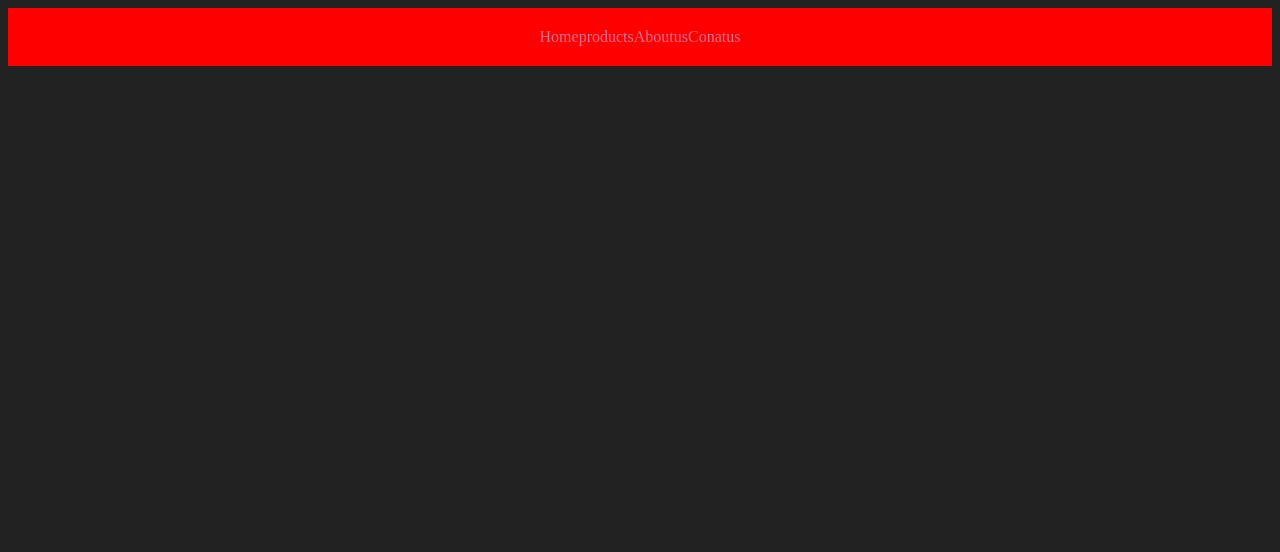
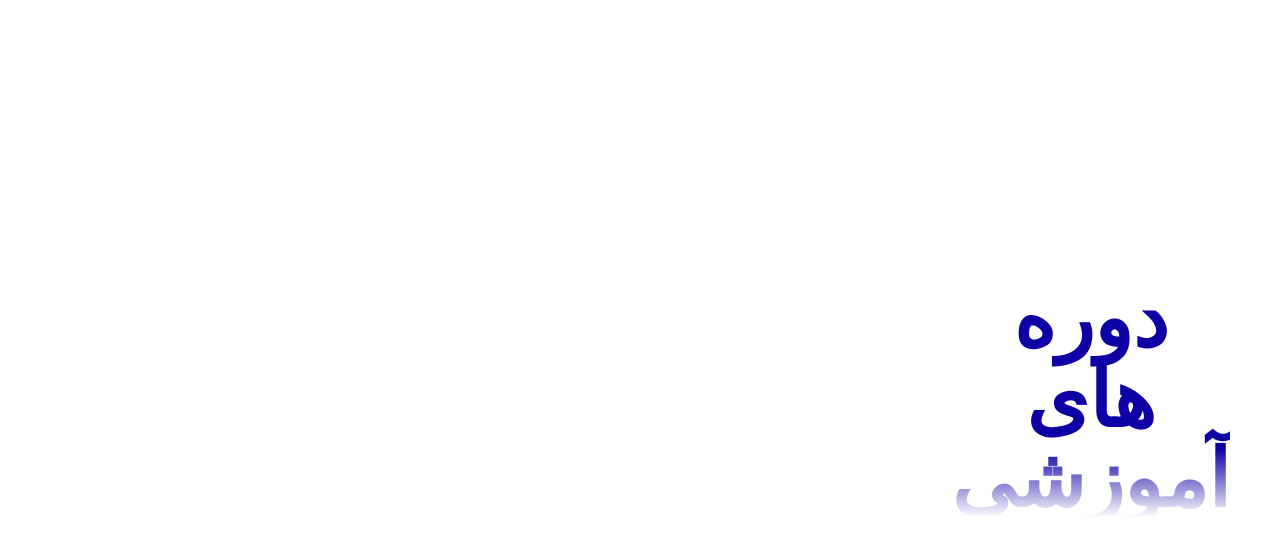
Before and after one commit to spdfalcon/sass, a website: page index.html in a window 1280 px wide. Drawn offline with Linux system fonts and the light colour scheme.

Commit message:
reset css

```diff
--- a/index.html
+++ b/index.html
@@ -1,19 +1,18 @@
 <!DOCTYPE html>
-<html lang="en">
+<html dir="rtl" lang="fa">
 <head>
     <meta charset="UTF-8">
     <meta name="viewport" content="width=device-width, initial-scale=1.0">
+    <link rel="stylesheet" href="styles/resetcss.css">
     <link rel="stylesheet" href="./styles/style.css">
     <title>Document</title>
 </head>
 <body>
     <div class="main">
-<header>
-    <a href="#">Home</a>
-    <a href="#">products</a>
-    <a href="#">Aboutus</a>
-    <a href="#">Conatus</a>
-</header>
+        <div class="right">
+            <h1>دوره های آموزشی</h1>
+        </div>
+        <div class="slider"></div>
     </div>
 </body>
 </html>
--- /dev/null
+++ b/package.json
@@ -0,0 +1,6 @@
+{
+  "dependencies": {
+    "bootstrap-icons": "^1.11.1",
+    "swiper": "^10.3.1"
+  }
+}
--- a/styles/header.scss
+++ /dev/null
@@ -1,15 +0,0 @@
-.main {
-    header {
-      //mixing چون همه جا استفاده میشه و در همه جا این کد همه چیز رو سنتر میکنه پس باقی جاها بش نیاز داریم
-      // display: flex;
-      // justify-content: center;
-      //
-      @include centerEvryThing();
-      background-color: red;
-      padding: 20px;
-      a {
-        text-decoration: none;
-        color: palevioletred;
-      }
-    }
-  }
--- /dev/null
+++ b/styles/resetcss.css
@@ -0,0 +1,48 @@
+/* http://meyerweb.com/eric/tools/css/reset/
+   v2.0 | 20110126
+   License: none (public domain)
+*/
+
+html, body, div, span, applet, object, iframe,
+h1, h2, h3, h4, h5, h6, p, blockquote, pre,
+a, abbr, acronym, address, big, cite, code,
+del, dfn, em, img, ins, kbd, q, s, samp,
+small, strike, strong, sub, sup, tt, var,
+b, u, i, center,
+dl, dt, dd, ol, ul, li,
+fieldset, form, label, legend,
+table, caption, tbody, tfoot, thead, tr, th, td,
+article, aside, canvas, details, embed,
+figure, figcaption, footer, header, hgroup,
+menu, nav, output, ruby, section, summary,
+time, mark, audio, video {
+	margin: 0;
+	padding: 0;
+	border: 0;
+	font-size: 100%;
+	font: inherit;
+	vertical-align: baseline;
+}
+/* HTML5 display-role reset for older browsers */
+article, aside, details, figcaption, figure,
+footer, header, hgroup, menu, nav, section {
+	display: block;
+}
+body {
+	line-height: 1;
+}
+ol, ul {
+	list-style: none;
+}
+blockquote, q {
+	quotes: none;
+}
+blockquote:before, blockquote:after,
+q:before, q:after {
+	content: '';
+	content: none;
+}
+table {
+	border-collapse: collapse;
+	border-spacing: 0;
+}
--- a/styles/style.scss
+++ b/styles/style.scss
@@ -1,13 +1,13 @@
 // تعریف متغیر
-$background: #222;
-@mixin centerEvryThing{
-    display: flex;
-    justify-content: center;
-}
+// $background: #222;
+// @mixin centerEvryThing{
+//     display: flex;
+//     justify-content: center;
+// }
 
-body {
-  background-color: $background;
-}
+// body {
+//   background-color: $background;
+// }
 
 //قابلیت ارث بری و تو در تو استفاده کردن از کلس هاست
 // روش css
@@ -17,4 +17,33 @@ body {
 
 // روش scss
 
-@import './header.scss';
+// @import './header.scss';
+
+//
+
+$main-blue: #0d00a4;
+$gray-text: #f0f0f0;
+$dark-text: #1a120b;
+
+.main {
+    display: flex;
+  height: 100vh;
+  padding-right: 50px;
+  display: flex;
+  justify-content: center;
+  align-items: center;
+  .right {
+    flex-basis: 20%;
+    text-align: center;
+    h1 {
+        font-size: 5rem;
+        font-weight: 700;
+        background: linear-gradient(to bottom, $main-blue 70%, #FFFFFF 99%);
+        background-clip: text;
+        color: transparent;
+    }
+  }
+  .slider{
+    flex-basis: 80%;
+  }
+}
```
Also changed, not shown: styles/style.css, 3 other files.
